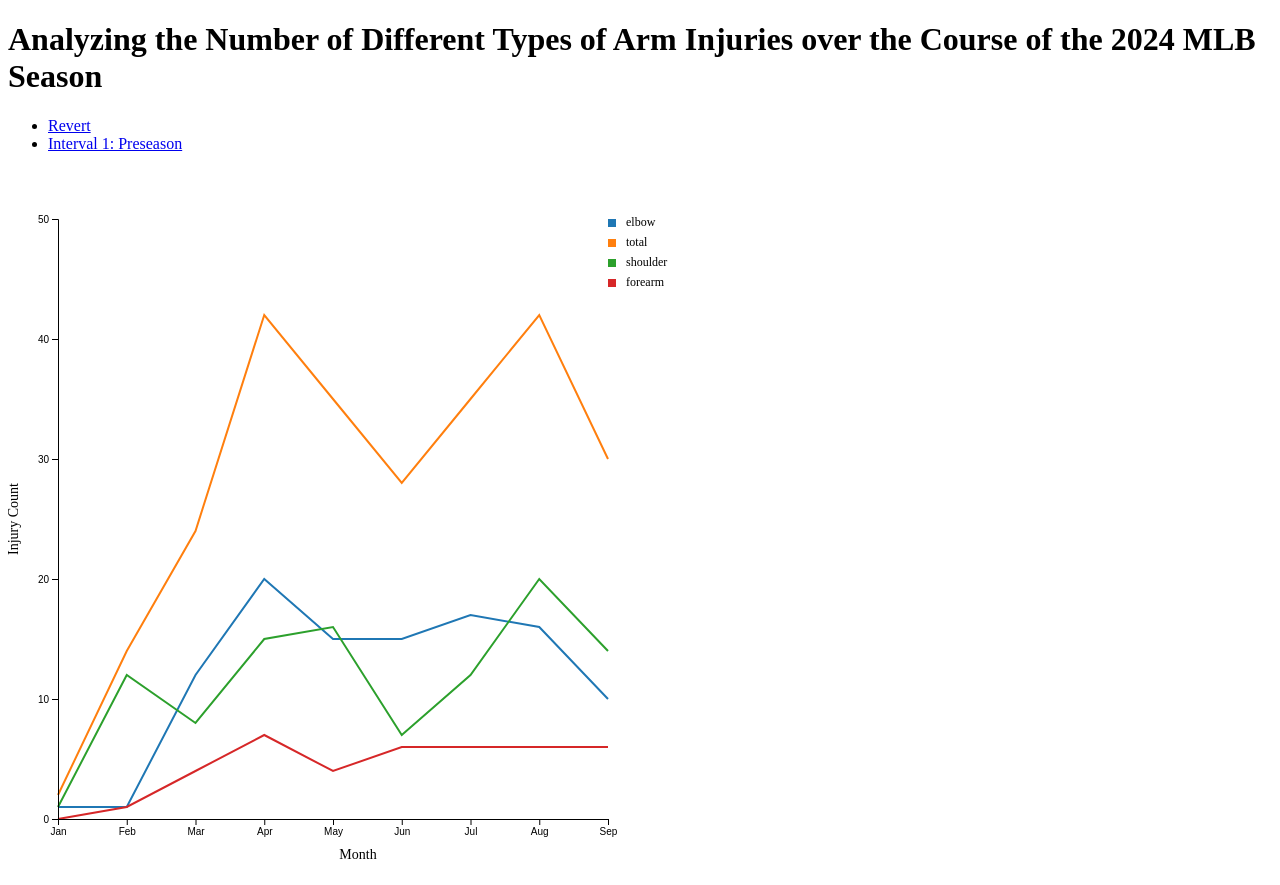
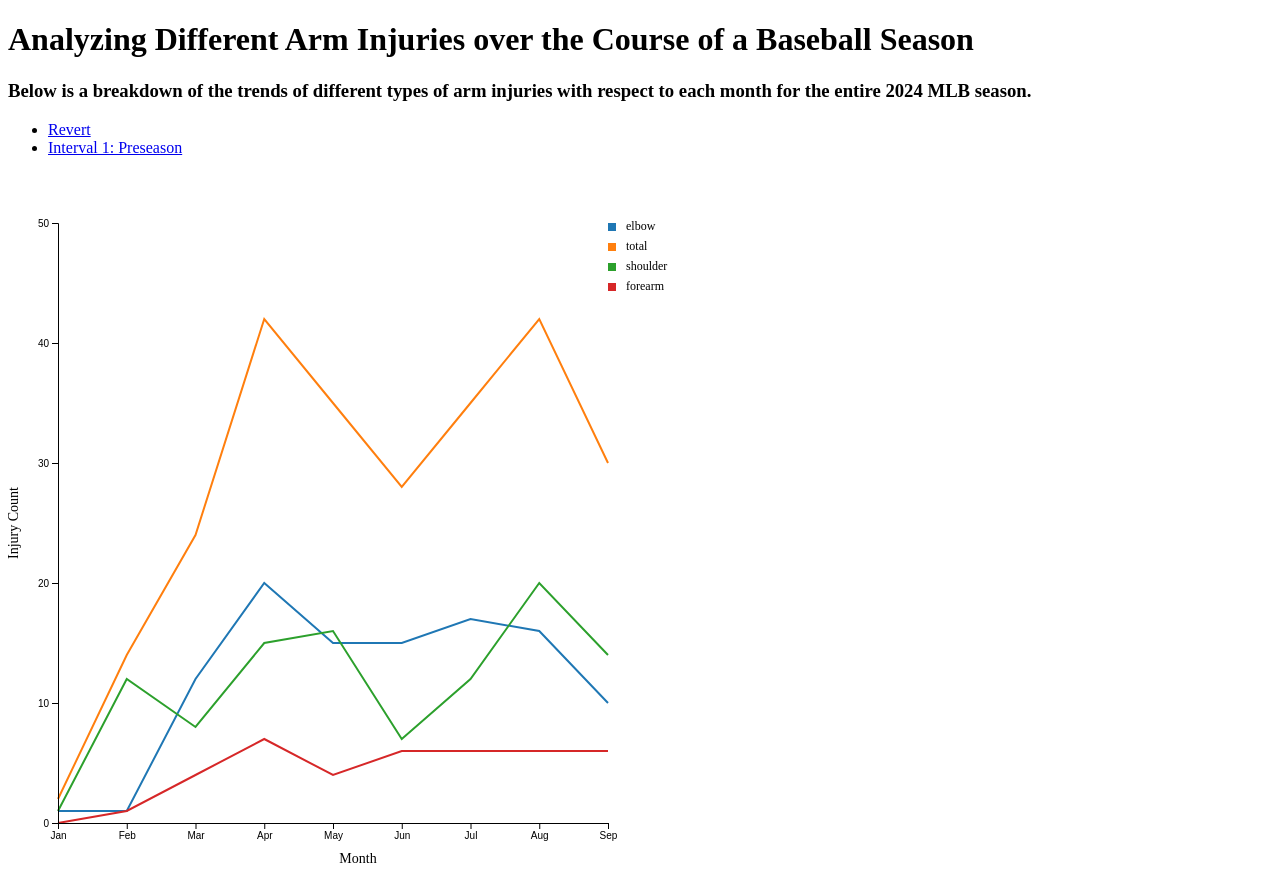
Before and after one commit to jackrwarren/jackrwarren.github.io, a plain HTML site: page index.html in a window 1280 px wide. Drawn offline with nearby package versions, Linux system fonts and the light colour scheme.

Commit message:
new stuff

```diff
--- a/index.html
+++ b/index.html
@@ -3,7 +3,8 @@
 <head>
 </head>
 <body>
-  <h1>Analyzing the Number of Different Types of Arm Injuries over the Course of the 2024 MLB Season</h1>
+  <h1>Analyzing Different Arm Injuries over the Course of a Baseball Season</h1>
+  <h3> Below is a breakdown of the trends of different types of arm injuries with respect to each month for the entire 2024 MLB season. </h3>
   <ul>
     <li><a href="index.html">Revert</a></li>
     <li><a href="slide1.html">Interval 1: Preseason</a></li>
```
Also changed, not shown: slide1.html (+3 -6 lines).
